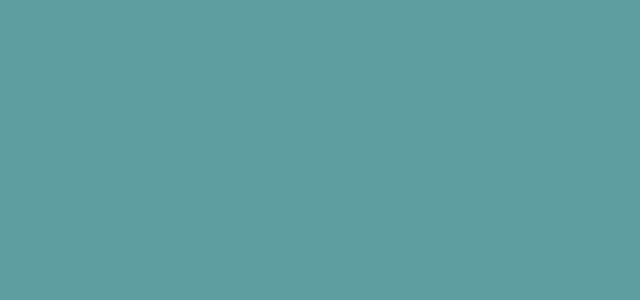
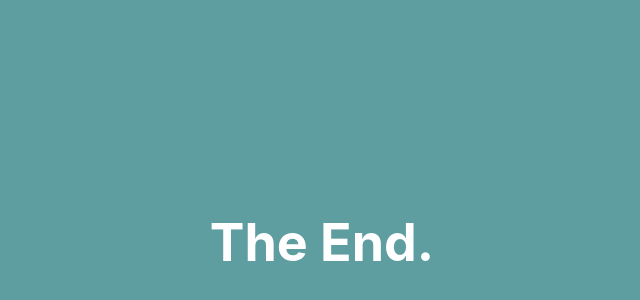
Before and after one commit to nrzklv/cra-console-webstorm, a React (Create React App) app: page / in a window 1280 px wide. Shown: the part 158-458 px from the top of the page, without its empty margins (318-958 px from the left). Built offline with nearby package versions, Linux system fonts and the light colour scheme.

Commit message:
Changed site direction

```diff
--- a/src/App.tsx
+++ b/src/App.tsx
@@ -3,26 +3,11 @@ import './App.css';
 
 function App() {
   return (
-    <div className="App">
-
-        {/*HEADER IS STARTED*/}
-      <header className="App-header">
-
-      </header>
-        {/*HEADER IS FINISHED*/}
-
-        {/*MAIN IS STARTED*/}
-        <main className="App-main">
-
-        </main>
-        {/*MAIN IS FINISHED*/}
-
-        {/*FOOTER IS STARTED*/}
-        <footer className="App-footer">
-
-        </footer>
-        {/*FOOTER IS FINISHED*/}
-    </div>
+    <header className="App-header">
+        <h1 className="App-title">
+            The End.
+        </h1>
+    </header>
   );
 }
 
```
